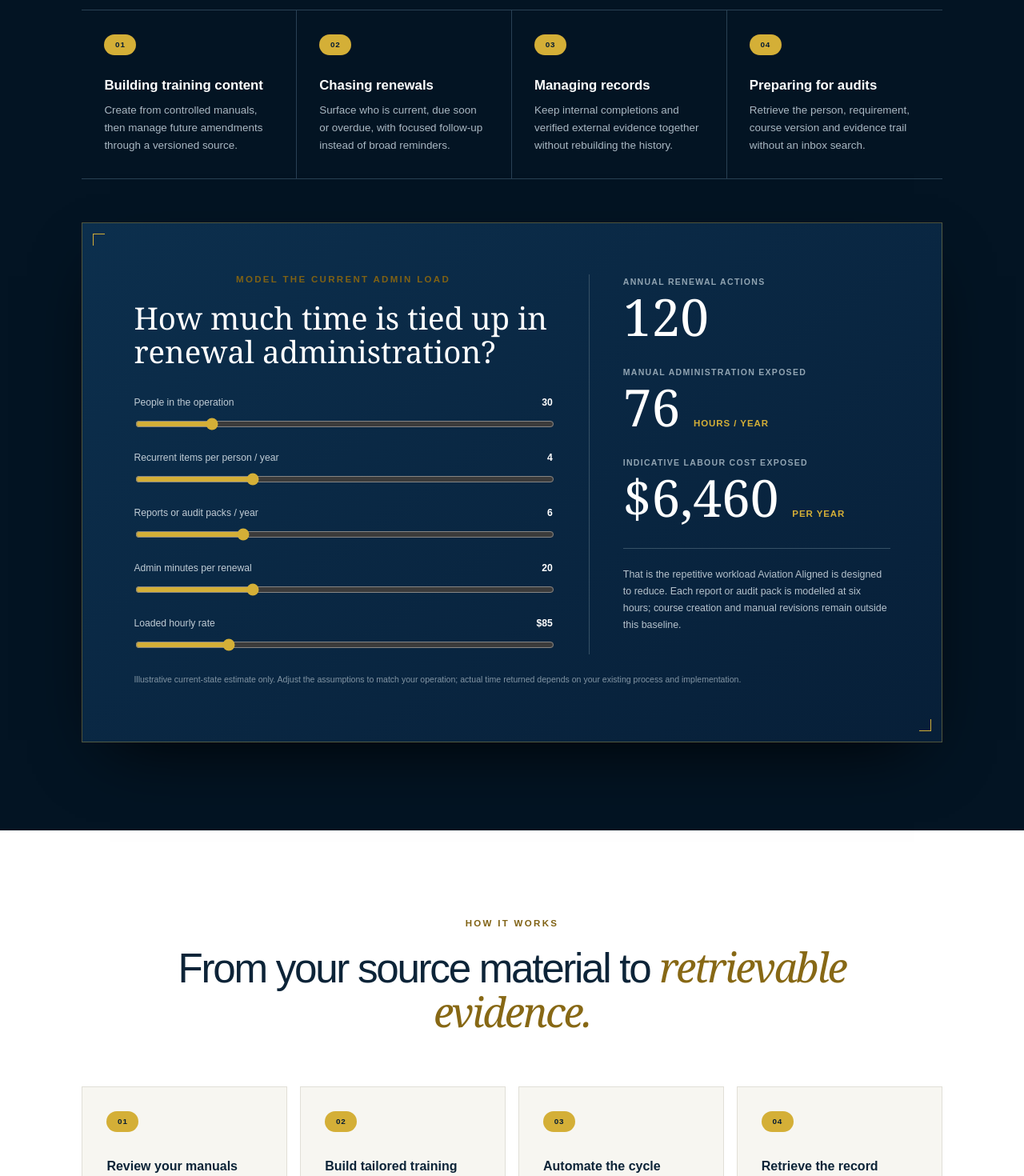
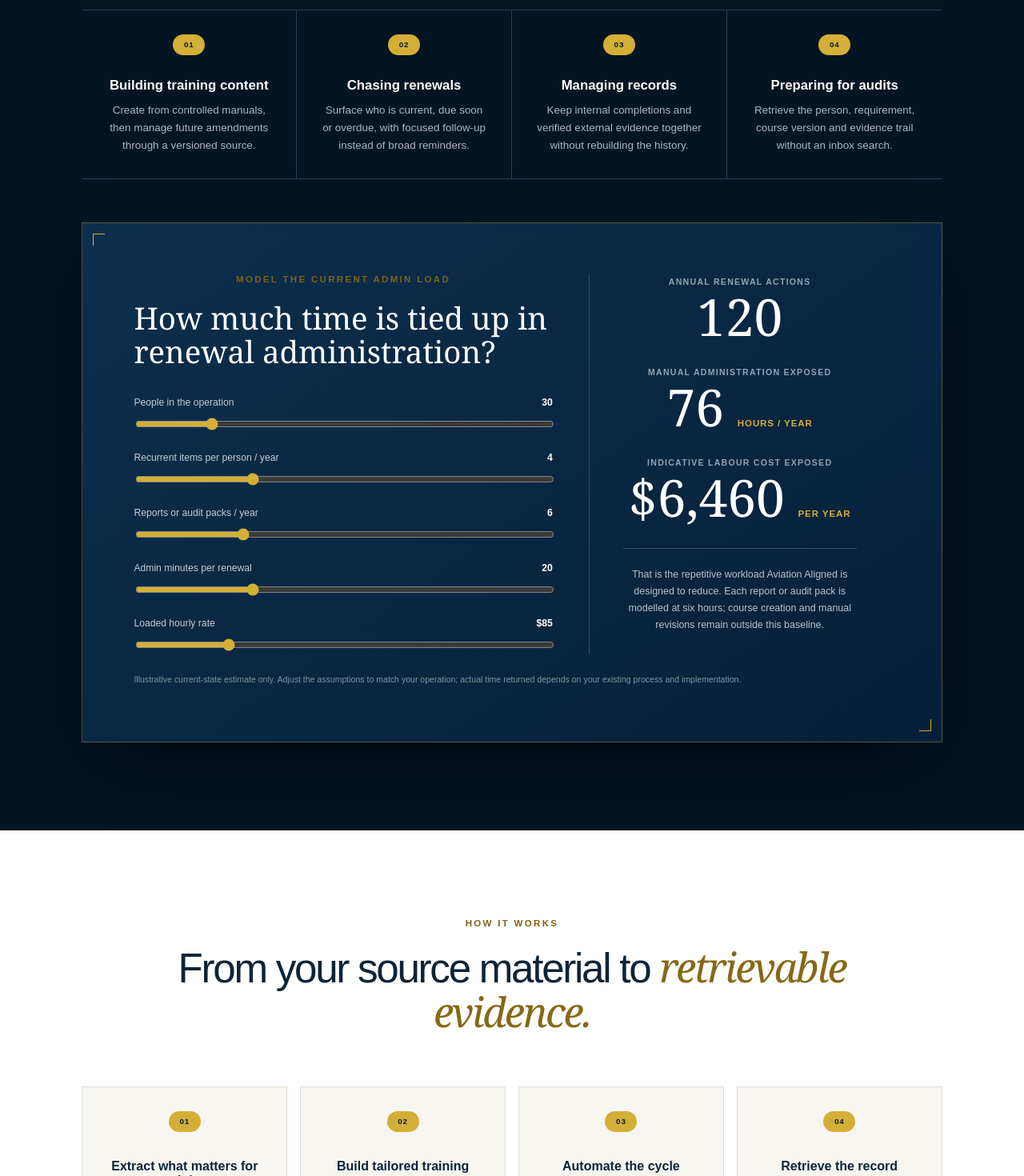
Before and after one commit to nickjohnson93-ship-it/Aviation-Aligned-Website, a React (Vite) app: page / in a window 1280 px wide. Shown: the part 5480-6950 px from the top of the page at 80% size. Built offline with nearby package versions, Linux system fonts and the light colour scheme.

Commit message:
Refine website content and add founder profile

```diff
--- a/src/marketing-site.css
+++ b/src/marketing-site.css
@@ -160,6 +160,17 @@
 .faq-list button svg{flex:0 0 auto}
 .faq-list article>p{box-sizing:border-box;margin:0;max-width:78ch;overflow:visible;padding:0 48px 28px 0;width:100%}
 
+.founder-section{align-items:center;background:#f4f2eb;display:grid;gap:clamp(55px,8vw,120px);grid-template-columns:minmax(300px,.72fr) minmax(0,1.15fr)}
+.founder-photo{aspect-ratio:4/5;background:#0d304d;border:1px solid rgba(212,175,55,.62);box-shadow:0 30px 70px -42px rgba(6,29,51,.72);margin:0;max-height:610px;overflow:hidden;position:relative;width:100%}
+.founder-photo:after{border:1px solid rgba(255,255,255,.24);content:'';inset:16px;pointer-events:none;position:absolute}
+.founder-photo img{display:block;height:100%;object-fit:cover;object-position:center center;width:100%}
+.founder-copy{max-width:760px}.founder-copy .marketing-eyebrow{justify-content:flex-start;text-align:left}.founder-copy h2{font-size:clamp(2.8rem,4.8vw,5.2rem);font-weight:500;letter-spacing:-.05em;line-height:.98;margin:0 0 30px}.founder-copy>p:not(.marketing-eyebrow){color:var(--mk-muted);font-size:1rem;line-height:1.85;margin:0 0 18px}
+
+.workload-grid article,.marketing-flow li,.implementation-steps article{text-align:center}
+.workload-grid article>span,.marketing-flow li>span,.implementation-steps article>span{margin-left:auto;margin-right:auto}
+.workload-grid p,.marketing-flow p,.implementation-steps p{margin-left:auto;margin-right:auto}
+.estimator-result{justify-items:center;padding-right:42px;text-align:center}.estimator-result p{max-width:58ch}
+
 @media(max-width:1050px){
  .workload-grid{grid-template-columns:repeat(2,1fr)}
  .workload-grid article:nth-child(2){border-right:0}
@@ -187,6 +198,10 @@
  .faq-section .section-heading{margin-bottom:35px}
  .faq-list article{padding:0}
  .faq-list article>p{padding-right:24px}
+ .founder-section{gap:42px;grid-template-columns:1fr}
+ .founder-photo{aspect-ratio:4/4.6;max-height:500px}
+ .founder-copy h2{font-size:3rem}
+ .estimator-result{padding-right:0}
 }
 
 /* Public product tour: deliberately isolated from authenticated customer data. */
--- a/src/pages/MarketingSite.tsx
+++ b/src/pages/MarketingSite.tsx
@@ -145,7 +145,7 @@ export default function MarketingSite(){
 
       <section className="marketing-section flow-section" id="how-it-works">
         <div className="section-heading narrow"><p className="marketing-eyebrow">HOW IT WORKS</p><h2>From your source material to <em>retrievable evidence.</em></h2></div>
-        <ol className="marketing-flow"><li><span aria-hidden="true">01</span><div><h3>Review your manuals</h3><p>Identify the controlled procedures, responsibilities and training requirements already governing the operation.</p></div></li><li><span aria-hidden="true">02</span><div><h3>Build tailored training</h3><p>Create role-relevant pathways grounded in your material, including platform learning and external evidence where appropriate.</p></div></li><li><span aria-hidden="true">03</span><div><h3>Automate the cycle</h3><p>Assign recurrence, surface due dates and focus follow-up on the people who actually need action.</p></div></li><li><span aria-hidden="true">04</span><div><h3>Retrieve the record</h3><p>Move from status to completion, source version and retained evidence without reconstructing the story.</p></div></li></ol>
+        <ol className="marketing-flow"><li><span aria-hidden="true">01</span><div><h3>Extract what matters for training</h3><p>Draw out the procedures, responsibilities and controls relevant to each role, then shape them into clear, practical learning.</p></div></li><li><span aria-hidden="true">02</span><div><h3>Build tailored training</h3><p>Create role-relevant pathways grounded in your material, including platform learning and external evidence where appropriate.</p></div></li><li><span aria-hidden="true">03</span><div><h3>Automate the cycle</h3><p>Assign recurrence, surface due dates and focus follow-up on the people who actually need action.</p></div></li><li><span aria-hidden="true">04</span><div><h3>Retrieve the record</h3><p>Move from status to completion, source version and retained evidence without reconstructing the story.</p></div></li></ol>
       </section>
 
       <section className="marketing-section implementation-section" id="implementation">
@@ -169,6 +169,13 @@ export default function MarketingSite(){
         <div className="faq-list">{faqs.map(([question,answer],index)=><article key={question}><button id={`faq-question-${index}`} type="button" aria-expanded={openFaq===index} aria-controls={openFaq===index?`faq-answer-${index}`:undefined} onClick={()=>setOpenFaq(openFaq===index?-1:index)}><span>{question}</span><ChevronDown aria-hidden="true"/></button>{openFaq===index&&<p id={`faq-answer-${index}`}>{answer}</p>}</article>)}</div>
       </section>
 
+      <section className="marketing-section founder-section" id="founder">
+        <figure className="founder-photo">
+          <img src="/brand/nick-johnson-founder-v1.png" alt="Nick Johnson in an aviation hangar with a fixed-wing aircraft and helicopter" loading="lazy" decoding="async" />
+        </figure>
+        <div className="founder-copy"><p className="marketing-eyebrow">BUILT FROM INSIDE AVIATION OPERATIONS</p><h2>Created by someone who understands the workload.</h2><p>Aviation Aligned was created by Nick Johnson—an active helicopter line pilot with more than 2,500 flight hours and an active Safety and Quality Manager within an aviation business of 50–100 people.</p><p>Nick understands the reality behind aviation training: turning manuals into useful learning, keeping requirements current, following up incomplete training and producing reliable evidence when it is requested. Aviation Aligned was built to solve those problems for the people completing the training and the people responsible for managing it.</p></div>
+      </section>
+
       <section className="contact-section" id="contact">
         <div><p className="marketing-eyebrow">FOUNDATION CONVERSATIONS</p><h2>Bring your matrix, your role structure and the problem you are trying to control.</h2></div><div><p>In a 30-minute working session, we can map your current process, identify priority gaps in your training evidence and decide whether a foundation implementation is a sensible fit.</p><p className="contact-status">Start with the public product tour, then contact Aviation Aligned when you are ready to discuss your own operation.</p><a className="marketing-button light" href={`${portalUrl}/demo`}>Explore the working demo <ArrowRight size={17} aria-hidden="true"/></a><a className="marketing-contact-link" href="mailto:accounts@aviationaligned.com.au?subject=Aviation%20Aligned%20foundation%20conversation">accounts@aviationaligned.com.au</a></div>
       </section>
```
Also changed, not shown: public/brand/nick-johnson-founder-v1.png (added).
